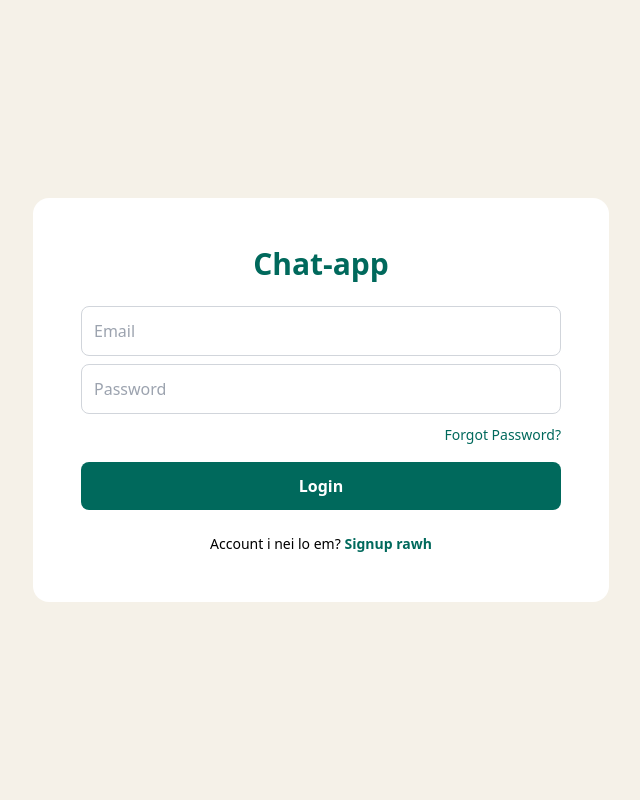
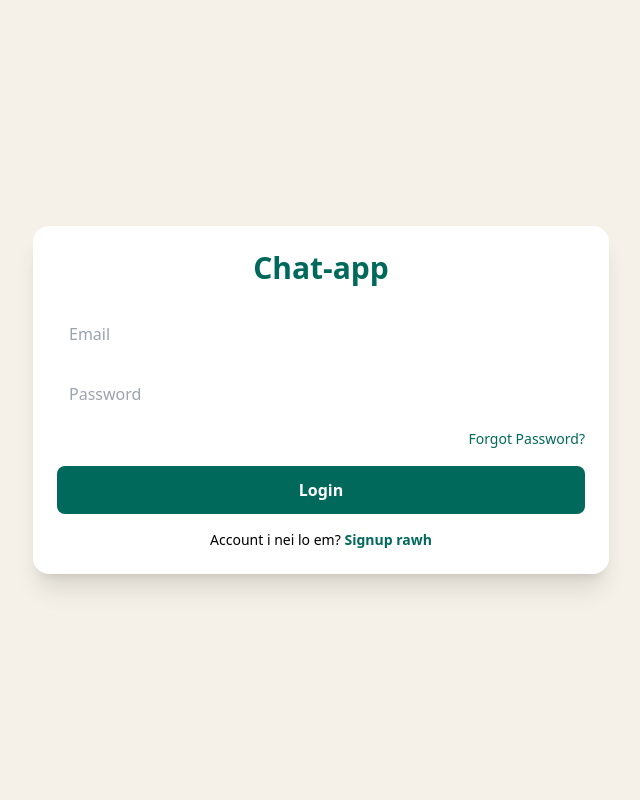
Before and after one commit to nghaka123/Chat-app, a Flask app: page / in a window 1280 px wide. Shown: the whole page, without its empty margins (319-959 px from the left). Run offline with Flask 3, Linux system fonts and the light colour scheme; some libraries are stand-ins or nearby versions.

Commit message:
Update login.html

```diff
--- a/templates/login.html
+++ b/templates/login.html
@@ -1,28 +1,49 @@
 <!DOCTYPE html>
-<html>
+<html lang="en">
 <head>
+  <meta charset="UTF-8">
+  <meta name="viewport" content="width=device-width, initial-scale=1.0">
   <title>Login - Chat-app</title>
   <script src="https://cdn.tailwindcss.com"></script>
 </head>
-<body class="bg-[#F5F1E8] flex items-center justify-center min-h-screen p-1">
+<body class="bg-[#F5F1E8] flex items-center justify-center min-h-screen p-2">
 
-  <div class="bg-white p-12 rounded-2xl w-full max-w-xl">
+  <div class="bg-white p-6 rounded-2xl shadow-xl w-full max-w-xl">
 
     <h1 class="text-3xl font-bold text-center mb-6 text-[#00695C]">Chat-app</h1>
 
-    <form>
-      <input type="email" placeholder="Email" class="w-full p-3 border border-gray-300 rounded-lg mb-2 focus:outline-none focus:ring-2 focus:ring-[#00695C]">
-      <input type="password" placeholder="Password" class="w-full p-3 border border-gray-300 rounded-lg mb-2 focus:outline-none focus:ring-2 focus:ring-[#00695C]">
+    <!-- FORM DIK -->
+    <form action="#" method="POST">
 
-      <!-- Forgot Password Link -->
+      <input
+        type="email"
+        name="email"
+        placeholder="Email"
+        required
+        class="w-full p-3 border-gray-300 rounded-lg mb-3 focus:outline-none focus:ring-2 focus:ring-[#00695C]"
+      >
+
+      <input
+        type="password"
+        name="password"
+        placeholder="Password"
+        required
+        class="w-full p-3 border-gray-300 rounded-lg mb-2 focus:outline-none focus:ring-2 focus:ring-[#00695C]"
+      >
+
+      <!-- FORGOT LINK DIK -->
       <div class="text-right mb-4">
-        <a href="forgot.html" class="text-sm text-[#00695C] hover:underline">Forgot Password?</a>
+        <a href="forgot.html" class="text-sm text-[#00695C] font-medium hover:underline">Forgot Password?</a>
       </div>
 
-      <button class="w-full bg-[#00695C] text-white p-3 rounded-lg font-semibold hover:bg-[#004D40]">Login</button>
+      <!-- BUTTON DIK -->
+      <button type="submit" class="w-full bg-[#00695C] text-white p-3 rounded-lg font-semibold hover:bg-[#004D40]">
+        Login
+      </button>
+
     </form>
 
-    <p class="text-center mt-6 text-sm">Account i nei lo em? <a href="/signup" class="text-[#00695C] font-semibold hover:underline">Signup rawh</a></p>
+    <p class="text-center mt-4 text-sm">Account i nei lo em? <a href="signup.html" class="text-[#00695C] font-semibold hover:underline">Signup rawh</a></p>
   </div>
 
 </body>
```
